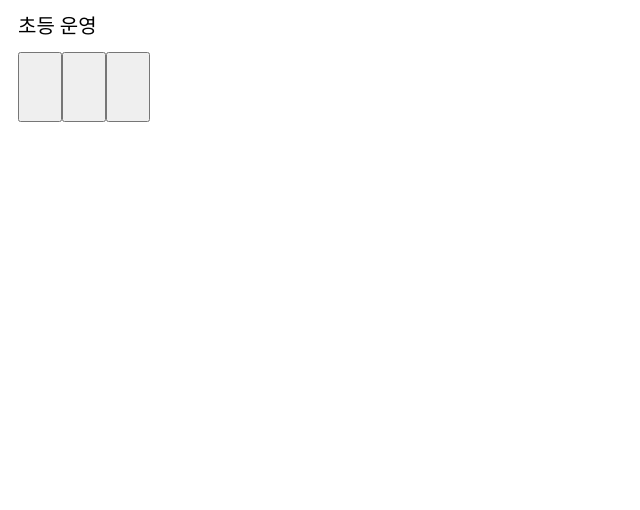
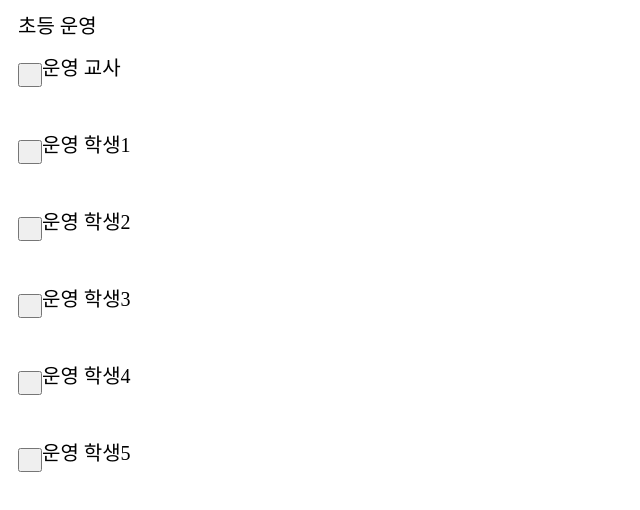
Before and after one commit to cmass21/edu, a plain HTML site: page index.html in a window 1280 px wide. Shown: the whole page, without its empty margins (0-640 px from the left). Drawn offline with Linux system fonts and the light colour scheme.

Commit message:
Update index.html

```diff
--- a/index.html
+++ b/index.html
@@ -19,12 +19,12 @@
 </head>
 <body>
     <p>초등 운영<br></p>
-    <p><button onclick="window.location.href='https://lms001.aiktbook.com/login?isSimul=Y&uuid=f6efc7b3-4d91-3bd9-b36a-1556aed8732d'운영 교사</button><br><br></p>
-    <p><button onclick="window.location.href='https://lms001.aiktbook.com/login?isSimul=Y&uuid=2cba426a-23e9-4c26-1715-85a8714f9f31'운영 학생1</button><br><br></p>
-    <p><button onclick="window.location.href='https://lms001.aiktbook.com/login?isSimul=Y&uuid=9fc2368f-c825-bbbd-24ef-75ee23d1467a'운영 학생2</button><br><br></p>
-    <p><button onclick="window.location.href='https://lms001.aiktbook.com/login?isSimul=Y&uuid=2c10e2ef-fac0-987c-002b-3f9feae15a13'운영 학생3</button><br><br></p>
-    <p><button onclick="window.location.href='https://lms001.aiktbook.com/login?isSimul=Y&uuid=659c2b60-95d4-e453-81b8-30bbee1a3b86'운영 학생4</button><br><br></p>
-    <p><button onclick="window.location.href='https://lms001.aiktbook.com/login?isSimul=Y&uuid=fb3073e7-c9cb-bbbf-da03-56e8e22e24df'운영 학생5</button><br><br></p>
+    <p><button onclick="window.location.href='https://lms001.aiktbook.com/login?isSimul=Y&uuid=f6efc7b3-4d91-3bd9-b36a-1556aed8732d';"></button>운영 교사</button><br><br></p>
+    <p><button onclick="window.location.href='https://lms001.aiktbook.com/login?isSimul=Y&uuid=2cba426a-23e9-4c26-1715-85a8714f9f31';"></button>운영 학생1</button><br><br></p>
+    <p><button onclick="window.location.href='https://lms001.aiktbook.com/login?isSimul=Y&uuid=9fc2368f-c825-bbbd-24ef-75ee23d1467a';"></button>운영 학생2</button><br><br></p>
+    <p><button onclick="window.location.href='https://lms001.aiktbook.com/login?isSimul=Y&uuid=2c10e2ef-fac0-987c-002b-3f9feae15a13';"></button>운영 학생3</button><br><br></p>
+    <p><button onclick="window.location.href='https://lms001.aiktbook.com/login?isSimul=Y&uuid=659c2b60-95d4-e453-81b8-30bbee1a3b86';"></button>운영 학생4</button><br><br></p>
+    <p><button onclick="window.location.href='https://lms001.aiktbook.com/login?isSimul=Y&uuid=fb3073e7-c9cb-bbbf-da03-56e8e22e24df';"></button>운영 학생5</button><br><br></p>
 <!--
     <h1>용아초등학교 교사 연수</h1>
     <p><button onclick="window.location.href=&#39;account01.html&#39;">4학년 1반</button></p>
```
